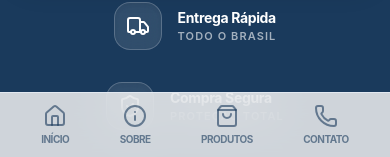
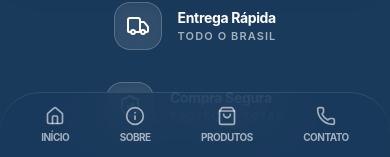
Before and after one commit to studiologin/PRJ-0003---Produtos-Oticas, a Next.js app: page / in a window 390 px wide. Shown: the part 687-844 px from the top of the page. Built offline with nearby package versions, Linux system fonts and the light colour scheme; no server answers.

Commit message:
style: bottom navbar with blue translucent background and rounded corners

```diff
--- a/app/(public)/layout.tsx
+++ b/app/(public)/layout.tsx
@@ -218,22 +218,22 @@ export default function PublicLayout({ children }: { children: React.ReactNode }
       </footer>
 
       {/* Navbar Inferior Mobile */}
-      <nav className="lg:hidden fixed bottom-0 left-0 right-0 z-[100] bg-warm-white/80 backdrop-blur-xl border-t border-[#e2e8f0] pb-safe-offset-2">
+      <nav className="lg:hidden fixed bottom-0 left-0 right-0 z-[100] bg-[#1A3A5C]/85 backdrop-blur-xl rounded-t-[2.5rem] border-t border-white/10 pb-safe-offset-2">
         <div className="flex items-center justify-around h-16 px-4">
-          <Link href="/" className="flex flex-col items-center justify-center gap-1 text-[#1A3A5C]/60 hover:text-[#1A3A5C] transition-colors">
-            <Home className="w-6 h-6" />
+          <Link href="/" className="flex flex-col items-center justify-center gap-1 text-white/60 hover:text-white transition-colors">
+            <Home className="w-5 h-5" />
             <span className="text-[10px] font-bold uppercase tracking-tighter">Início</span>
           </Link>
-          <Link href="/sobre" className="flex flex-col items-center justify-center gap-1 text-[#1A3A5C]/60 hover:text-[#1A3A5C] transition-colors">
-            <Info className="w-6 h-6" />
+          <Link href="/sobre" className="flex flex-col items-center justify-center gap-1 text-white/60 hover:text-white transition-colors">
+            <Info className="w-5 h-5" />
             <span className="text-[10px] font-bold uppercase tracking-tighter">Sobre</span>
           </Link>
-          <Link href="/produtos" className="flex flex-col items-center justify-center gap-1 text-[#1A3A5C]/60 hover:text-[#1A3A5C] transition-colors">
-            <ShoppingBag className="w-6 h-6" />
+          <Link href="/produtos" className="flex flex-col items-center justify-center gap-1 text-white/60 hover:text-white transition-colors">
+            <ShoppingBag className="w-5 h-5" />
             <span className="text-[10px] font-bold uppercase tracking-tighter">Produtos</span>
           </Link>
-          <Link href="/contato" className="flex flex-col items-center justify-center gap-1 text-[#1A3A5C]/60 hover:text-[#1A3A5C] transition-colors">
-            <Phone className="w-6 h-6" />
+          <Link href="/contato" className="flex flex-col items-center justify-center gap-1 text-white/60 hover:text-white transition-colors">
+            <Phone className="w-5 h-5" />
             <span className="text-[10px] font-bold uppercase tracking-tighter">Contato</span>
           </Link>
         </div>
```
Also changed, not shown: 1 other file (tests, documents, lock files or other folders).
